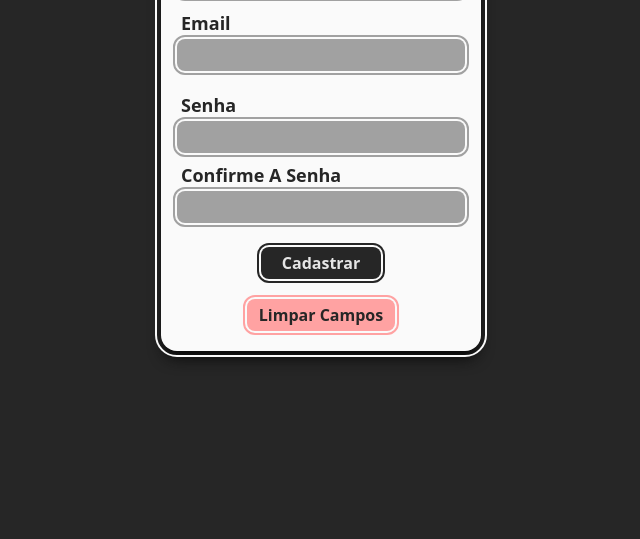
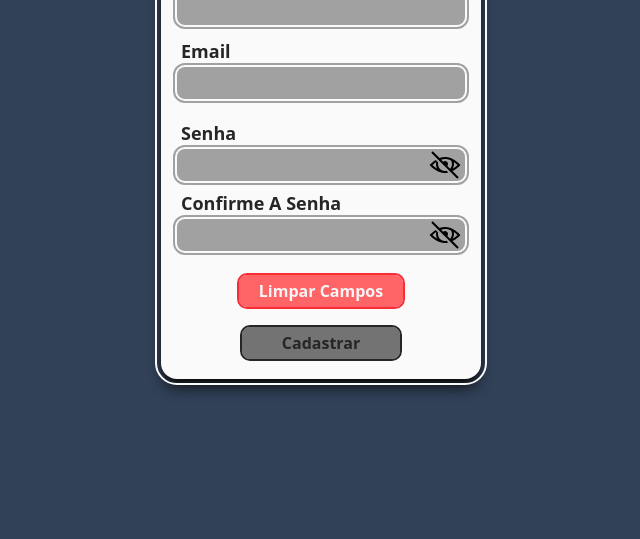
Before and after one commit to LaLunaInSky/projeto-cadastro, a website: page index.html in a window 1280 px wide. Shown: the part 261-800 px from the top of the page, without its empty margins (319-959 px from the left). Drawn offline with Linux system fonts and the light colour scheme.

Commit message:
06/03/2025 12:22

```diff
--- a/index.html
+++ b/index.html
@@ -22,10 +22,19 @@
     </head>
     <body
         class="
-            bg-neutral-800 h-dvh w-full flex justify-center items-center font-sans
+            bg-slate-700 h-dvh w-full flex justify-center items-center font-sans
         "
     >
         <main
+        >
+            <h1
+                class="
+                    uppercase text-neutral-50 font-black text-3xl cursor-default text-center mb-5
+                "
+            >
+                cadastro
+            </h1>
+            <div
                 class="
                     w-80 h-106 rounded-2xl bg-neutral-50 shadow-lg shadow-neutral-950 outline-2 outline-offset-4 outline-neutral-50
                 "
@@ -91,6 +100,11 @@
                     >
                         <div
                             class="
+                                relative
+                            "
+                        >
+                            <div
+                                class="
                                     flex flex-col
                                 "
                             >
@@ -107,11 +121,25 @@
                                     name="senha"
                                     id="senha"
                                     required
+                                    maxlength="40"
                                     class="
-                                bg-neutral-400 outline-2 outline-offset-2 outline-neutral-400 rounded-lg text-center mx-2 text-neutral-50 font-bold py-1 focus:outline-neutral-950 focus:text-neutral-50 focus:bg-neutral-600
+                                        bg-neutral-400 outline-2 outline-offset-2 pr-10 pl-2 outline-neutral-400 rounded-lg text-center mx-2 text-neutral-50 font-bold py-1 focus:outline-neutral-950 focus:text-neutral-50 focus:bg-neutral-600
+                                    "
+                                >
+                                <img
+                                    src="./icons/eye-slash.svg"
+                                    alt="icone olho para ver a senha"
+                                    class="
+                                        w-8 h-8 absolute bottom-0 right-3 cursor-pointer hover:bg-neutral-700/40 rounded-sm
                                     "
                                 >
                             </div>
+                        </div>
+                        <div
+                            class="
+                                relative
+                            "
+                        >
                             <div
                                 class="
                                     flex flex-col mt-2
@@ -130,10 +158,19 @@
                                     name="senhaConfirme"
                                     id="senhaConfirme"
                                     required
+                                    maxlength="40"
                                     class="
-                                bg-neutral-400 outline-2 outline-offset-2 outline-neutral-400 rounded-lg text-center mx-2 text-neutral-50 font-bold py-1 focus:outline-neutral-950 focus:text-neutral-50 focus:bg-neutral-600
+                                        bg-neutral-400 outline-2 outline-offset-2 pr-10 pl-2 outline-neutral-400 rounded-lg text-center mx-2 text-neutral-50 font-bold py-1 focus:outline-neutral-950 focus:text-neutral-50 focus:bg-neutral-600
                                     "
                                 >
+                                <img
+                                    src="./icons/eye-slash.svg"
+                                    alt="icone olho para ver a senha"
+                                    class="
+                                        w-8 h-8 absolute bottom-0 right-3 cursor-pointer hover:bg-neutral-700/40 rounded-sm
+                                    "
+                                >
+                            </div>
                         </div>
                     </div>
                     <div
@@ -142,23 +179,24 @@
                         "
                     >
                         <button
+                            type="reset"
+                            class="
+                                capitalize font-bold bg-red-400 outline-2 outline-red-500 cursor-pointer py-1 px-5 text-neutral-100 mx-2 rounded-lg hover:bg-red-500
+                            "
+                        >
+                            limpar campos
+                        </button>
+                        <button
                             type="submit"
                             class="
-                            capitalize bg-neutral-800 w-30 py-1 font-bold text-neutral-200 outline-2 outline-offset-2 outline-neutral-800 rounded-lg cursor-pointer hover:bg-neutral-400 hover:outline-neutral-400 hover:text-neutral-700
+                                capitalize font-bold cursor-pointer bg-neutral-500 outline-2 py-1 px-10 rounded-lg text-neutral-800 outline-neutral-800 hover:text-neutral-300 hover:bg-neutral-800
                             "
                         >
                             cadastrar
                         </button>
-                    <button
-                        type="reset"
-                        class="
-                            capitalize font-bold bg-red-300 cursor-pointer px-3 py-1 text-neutral-800 outline-2 outline-offset-2 outline-red-300 rounded-lg hover:bg-red-600 hover:outline-red-600 hover:text-neutral-100
-                        "
-                    >
-                        limpar campos
-                    </button>
                     </div>
                 </form>
+            </div>
         </main>
         <script
             src="script.js"
```
Also changed, not shown: output.css. Lines whose indentation alone changed are shown as unchanged.
